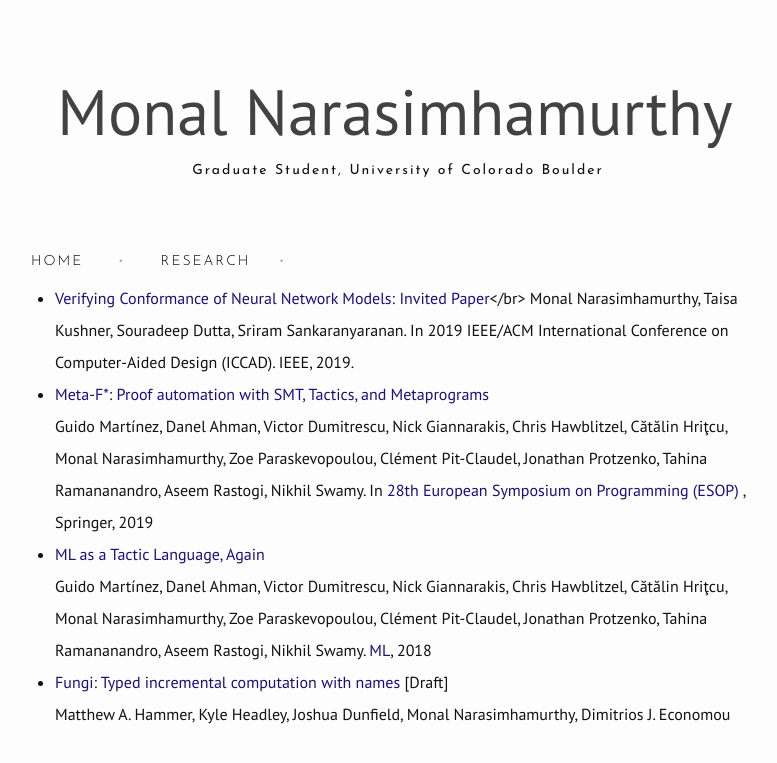
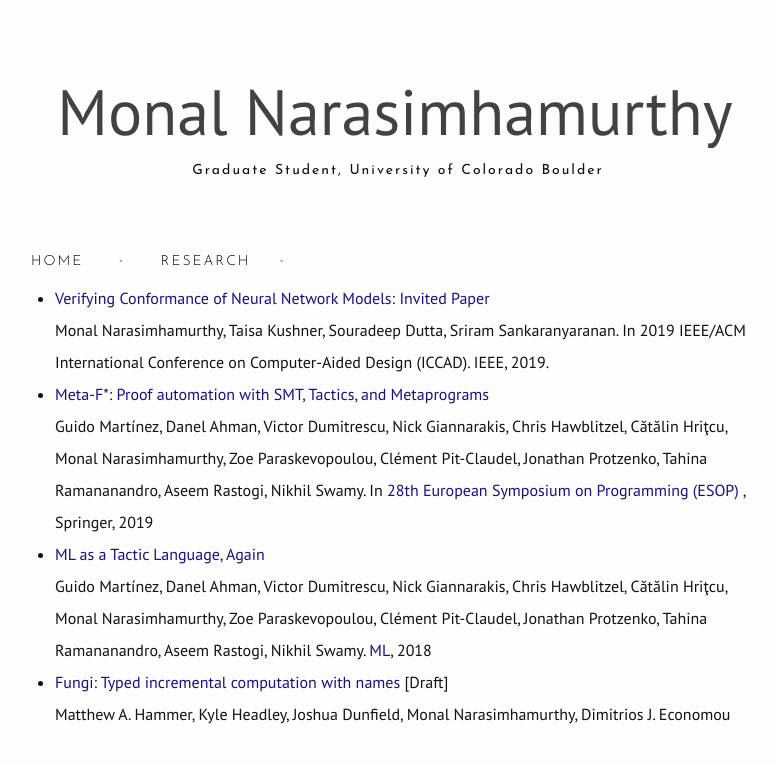
Before and after one commit to monal/monal.github.io, a Jekyll site: the page built from research.md, in a window 1280 px wide. Shown: the top 763 px of the page, without its empty margins (245-1022 px from the left). Built offline with Jekyll 4.4.1, drawn with Linux system fonts in a browser that asks for light colours; nearby versions of some CDN libraries.

Commit message:
Fix typo

```diff
--- a/research.md
+++ b/research.md
@@ -5,7 +5,7 @@ permalink: /research/
 ---
 
 <ul style="line-height:200%; margin-top: 10px">
-<li><a href="https://ieeexplore.ieee.org/document/8942151">Verifying Conformance of Neural Network Models: Invited Paper</a></br>
+<li><a href="https://ieeexplore.ieee.org/document/8942151">Verifying Conformance of Neural Network Models: Invited Paper</a><br>
 Monal Narasimhamurthy, Taisa Kushner, Souradeep Dutta, Sriram Sankaranyaranan.
 In 2019 IEEE/ACM International Conference on Computer-Aided Design (ICCAD). IEEE, 2019.
 </li>
```
